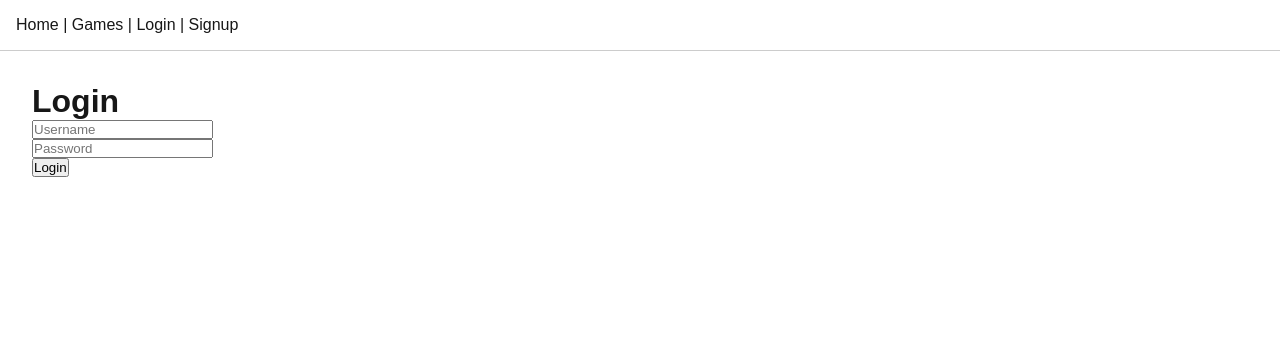
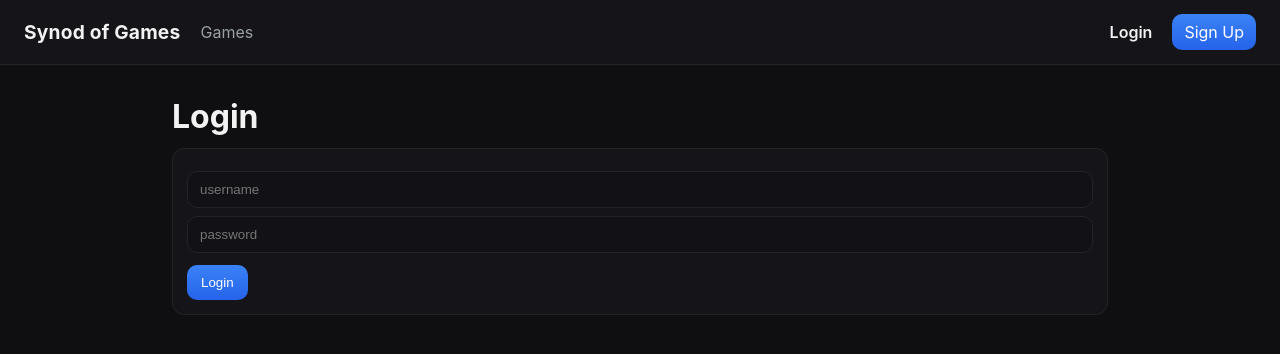
Before and after one commit to ljparraUNCG/synod-of-games, a Next.js app in the folder frontend/: page /login in a window 1280 px wide. Shown: the top 354 px of the page. Built offline with nearby package versions, Linux system fonts and the light colour scheme; no server answers.

Commit message:
here is my commit with styling changes to ui

```diff
--- a/frontend/app/components/Navbar.js
+++ b/frontend/app/components/Navbar.js
@@ -3,26 +3,62 @@
 import Link from "next/link";
 import { useContext } from "react";
 import { UserContext } from "../context/UserContext";
+import { usePathname } from "next/navigation";
 
 export default function Navbar() {
   const { user, logout } = useContext(UserContext);
+  const pathname = usePathname();
+
+  const isActive = (path) => (pathname === path ? "nav-active" : "");
 
   return (
-    <nav style={{ padding: "1rem", borderBottom: "1px solid #ccc" }}>
-      <Link href="/">Home</Link> |{" "}
-      <Link href="/gamesList">Games</Link> |{" "}
-      {!user && (
-        <>
-          <Link href="/login">Login</Link> | <Link href="/signup">Signup</Link>
-        </>
-      )}
-      {user && (
-        <>
-          <Link href="/profile">Profile</Link> |{" "}
-          <Link href="/my-reviews">My Reviews</Link> |{" "}
-          <button onClick={logout}>Logout</button>
-        </>
-      )}
+    <nav className="navbar">
+      <div className="nav-left">
+        <Link href="/" className={`nav-logo ${isActive("/")}`}>
+          Synod of Games
+        </Link>
+
+        <Link
+          href="/gamesList"
+          className={`nav-link ${isActive("/gamesList")}`}
+        >
+          Games
+        </Link>
+
+        {user && (
+          <Link
+            href="/my-reviews"
+            className={`nav-link ${isActive("/my-reviews")}`}
+          >
+            My Reviews
+          </Link>
+        )}
+      </div>
+
+      <div className="nav-right">
+        {!user ? (
+          <>
+            <Link href="/login" className={`nav-link ${isActive("/login")}`}>
+              Login
+            </Link>
+            <Link href="/signup" className="nav-button">
+              Sign Up
+            </Link>
+          </>
+        ) : (
+          <>
+            <Link
+              href="/profile"
+              className={`nav-link ${isActive("/profile")}`}
+            >
+              {user.username}
+            </Link>
+            <button onClick={logout} className="nav-button logout">
+              Logout
+            </button>
+          </>
+        )}
+      </div>
     </nav>
   );
 }
--- a/frontend/app/context/UserContext.js
+++ b/frontend/app/context/UserContext.js
@@ -10,10 +10,8 @@ export function UserProvider({ children }) {
 
   useEffect(() => {
     const stored = localStorage.getItem("user");
-    if (stored) {
-      setUser(JSON.parse(stored));
-    }
-    setLoading(false); // <-- Don't render app until loaded
+    if (stored) setUser(JSON.parse(stored));
+    setLoading(false);
   }, []);
 
   const login = (userData) => {
@@ -26,7 +24,7 @@ export function UserProvider({ children }) {
     setUser(null);
   };
 
-  if (loading) return null; // Prevent rendering navbar too early
+  if (loading) return null;
 
   return (
     <UserContext.Provider value={{ user, login, logout }}>
--- a/frontend/app/globals.css
+++ b/frontend/app/globals.css
@@ -1,42 +1,143 @@
 :root {
-  --background: #ffffff;
-  --foreground: #171717;
+  --bg: #0f0f12;
+  --panel: #151519;
+  --muted: #9aa0a6;
+  --text: #f2f2f2;
+  --accent: #3b82f6;
+  --accent-2: #2563eb;
+  --danger: #ef4444;
+  --card-border: #242428;
 }
 
-@media (prefers-color-scheme: dark) {
-  :root {
-    --background: #0a0a0a;
-    --foreground: #ededed;
-  }
-}
+* { box-sizing: border-box; margin: 0; padding: 0; }
 
-html,
-body {
-  max-width: 100vw;
-  overflow-x: hidden;
-}
-
-body {
-  color: var(--foreground);
-  background: var(--background);
-  font-family: Arial, Helvetica, sans-serif;
+html, body {
+  height: 100%;
+  background: var(--bg);
+  color: var(--text);
+  font-family: Inter, ui-sans-serif, system-ui, -apple-system, "Segoe UI",
+               Roboto, "Helvetica Neue", Arial;
   -webkit-font-smoothing: antialiased;
   -moz-osx-font-smoothing: grayscale;
 }
 
-* {
-  box-sizing: border-box;
-  padding: 0;
-  margin: 0;
+a { color: inherit; text-decoration: none; }
+
+.container {
+  max-width: 1000px;
+  margin: 0 auto;
+  padding: 2rem;
 }
 
-a {
-  color: inherit;
-  text-decoration: none;
+
+.navbar {
+  width: 100%;
+  background: var(--panel);
+  padding: 14px 24px;
+  display: flex;
+  justify-content: space-between;
+  align-items: center;
+  border-bottom: 1px solid var(--card-border);
+  position: sticky;
+  top: 0;
+  z-index: 50;
 }
 
-@media (prefers-color-scheme: dark) {
-  html {
-    color-scheme: dark;
-  }
+.nav-left, .nav-right {
+  display: flex;
+  gap: 12px;
+  align-items: center;
 }
+
+.nav-logo {
+  font-weight: 700;
+  font-size: 1.2rem;
+  color: var(--text);
+  letter-spacing: 0.2px;
+}
+
+.nav-link {
+  color: var(--muted);
+  padding: 6px 8px;
+  border-radius: 8px;
+  transition: color .15s, background .15s;
+}
+
+.nav-link:hover { color: var(--text); background: rgba(255,255,255,0.02); }
+
+.nav-active { color: var(--text); font-weight: 600; }
+
+.nav-button {
+  background: linear-gradient(180deg, var(--accent), var(--accent-2));
+  color: white;
+  padding: 8px 12px;
+  border-radius: 10px;
+  border: none;
+  cursor: pointer;
+}
+
+.logout { background: linear-gradient(180deg, #f87171, #ef4444); }
+
+
+.input, textarea, input[type="number"] {
+  width: 100%;
+  background: #121216;
+  color: var(--text);
+  border: 1px solid var(--card-border);
+  padding: 10px 12px;
+  border-radius: 10px;
+  margin-top: 8px;
+}
+
+.button {
+  background: linear-gradient(180deg, var(--accent), var(--accent-2));
+  color: white;
+  padding: 10px 14px;
+  border-radius: 10px;
+  border: none;
+  cursor: pointer;
+  margin-top: 12px;
+}
+
+
+.card {
+  background: var(--panel);
+  border: 1px solid var(--card-border);
+  padding: 14px;
+  border-radius: 12px;
+  margin-top: 12px;
+}
+
+
+.game-grid {
+  display: grid;
+  grid-template-columns: repeat(auto-fill, minmax(170px, 1fr));
+  gap: 1.2rem;
+}
+
+.game-card {
+  background: linear-gradient(180deg, rgba(255,255,255,0.01), rgba(255,255,255,0.02));
+  border-radius: 12px;
+  padding: 10px;
+  text-align: center;
+  border: 1px solid var(--card-border);
+  transition: transform .12s ease, box-shadow .12s ease;
+}
+
+.game-card:hover {
+  transform: translateY(-6px);
+  box-shadow: 0 8px 30px rgba(0,0,0,0.6);
+}
+
+.game-cover { width: 100%; height: 200px; object-fit: cover; border-radius: 8px; }
+
+
+.flex { display:flex; gap: 8px; align-items:center; }
+.space-between { display:flex; justify-content:space-between; align-items:center; }
+.small-muted { color: var(--muted); font-size: 0.9rem; }
+
+
+@media (max-width: 640px) {
+  .container { padding: 1rem; }
+  .game-cover { height: 140px; }
+}
--- a/frontend/app/login/page.js
+++ b/frontend/app/login/page.js
@@ -1,70 +1,55 @@
 "use client";
 
-import { useState } from "react";
+import { useState, useContext } from "react";
 import { useRouter } from "next/navigation";
 import axios from "axios";
-import { useContext } from "react";
 import { UserContext } from "../context/UserContext";
 
 export default function LoginPage() {
   const router = useRouter();
   const API = process.env.NEXT_PUBLIC_API_URL;
+  const { login: contextLogin } = useContext(UserContext);
 
   const [username, setUsername] = useState("");
   const [password, setPassword] = useState("");
   const [message, setMessage] = useState("");
-  const { login: contextLogin } = useContext(UserContext);
 
-  const login = async (e) => {
+  const submit = async (e) => {
     e.preventDefault();
-
     try {
       const res = await axios.post(`${API}/auth/login`, { username, password });
-
-      //update user login
-      contextLogin(res.data);
+      contextLogin(res.data); // updates localStorage and context
       setMessage("Logged in successfully!");
-
-      setTimeout(() => {
-        router.push("/");
-      }, 1200);
+      setTimeout(() => router.push("/"), 900);
     } catch (err) {
       console.error(err);
       setMessage("Login failed");
     }
   };
 
-
   return (
-    <div style={{ padding: "2rem" }}>
+    <div className="container">
       <h1>Login</h1>
-      <form onSubmit={login}>
+      <form onSubmit={submit} className="card">
         <input
-          type="text"
-          placeholder="Username"
+          className="input"
+          placeholder="username"
           value={username}
           onChange={(e) => setUsername(e.target.value)}
         />
-        <br />
         <input
+          className="input"
           type="password"
-          placeholder="Password"
+          placeholder="password"
           value={password}
           onChange={(e) => setPassword(e.target.value)}
         />
-        <br />
-        <button type="submit">Login</button>
+        <button className="button" type="submit">
+          Login
+        </button>
       </form>
       {message && (
-        <div
-          style={{
-            background: "#d4edda",
-            color: "#155724",
-            padding: "10px",
-            marginTop: "10px",
-            borderRadius: "5px",
-          }}
-        >
+        <div className="card small-muted" style={{ marginTop: 12 }}>
           {message}
         </div>
       )}
```
Also changed, not shown: frontend/app/game/[id]/page.js (+65 -61 lines), frontend/app/gamesList/page.js (+17 -19 lines), frontend/app/my-reviews/page.js (+59 -47 lines), frontend/app/page.js (+51 -40 lines), frontend/app/profile/page.js (+14 -13 lines), frontend/app/signup/page.js (+11 -11 lines).
